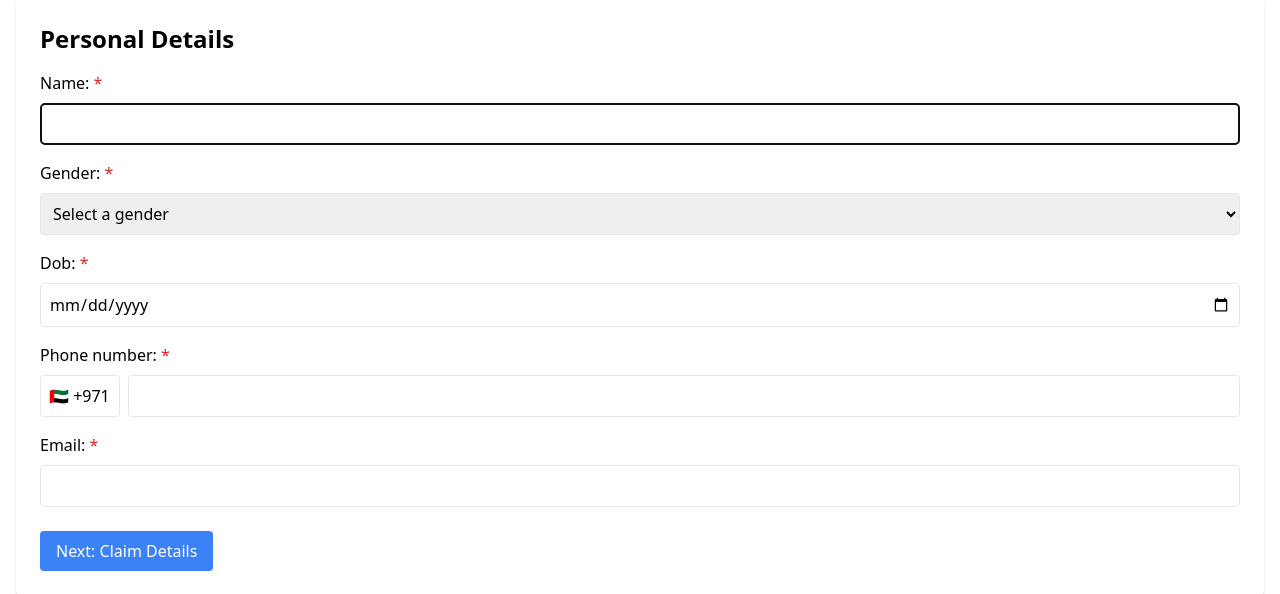
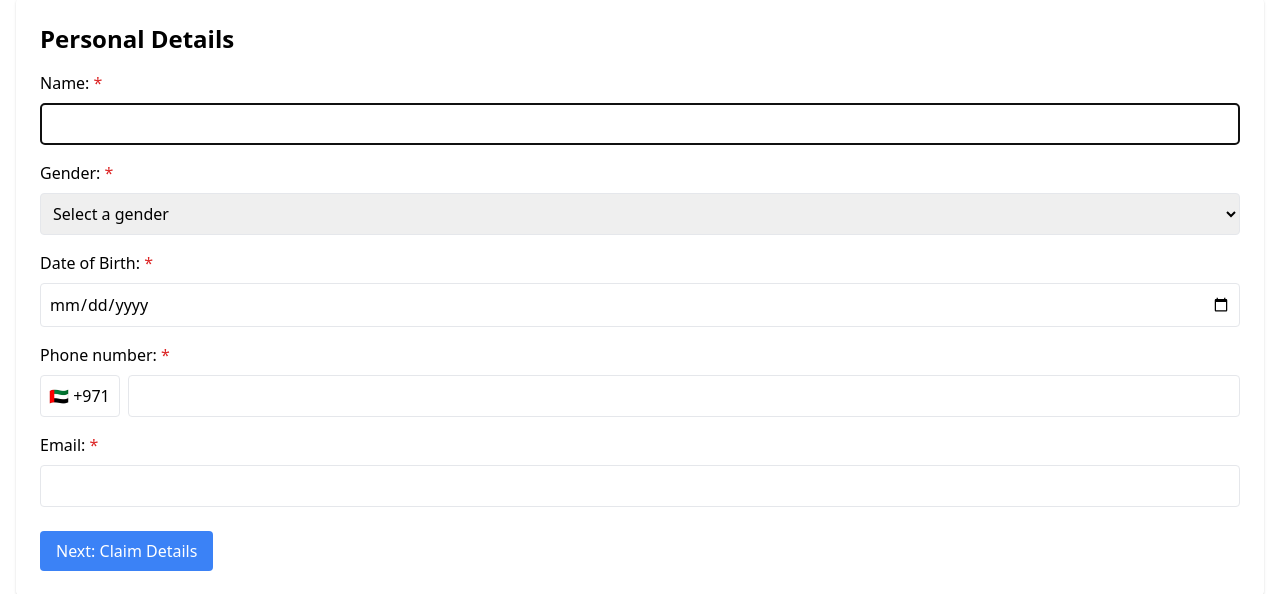
Before and after one commit to samizaman/ClaimLink, a Django app: page /personal-details/ in a window 1280 px wide. Shown: the part 304-898 px from the top of the page. Run offline with Django 4.2, Linux system fonts and the light colour scheme; some libraries are stand-ins or nearby versions.

Commit message:
update dob tag to date of birth in frontend

```diff
--- a/templates/personal_details.html
+++ b/templates/personal_details.html
@@ -47,7 +47,7 @@
             </div>
 
             <div class="mb-4">
-                <label for="{{ form.dob.id_for_label }}" class="block mb-2">{{ form.dob.label_tag }} <span
+                <label for="{{ form.dob.id_for_label }}" class="block mb-2">Date of Birth: <span
                         class="text-red-600">*</span></label>
                 {{ form.dob }}
                 {% if form.dob.errors %}
```
